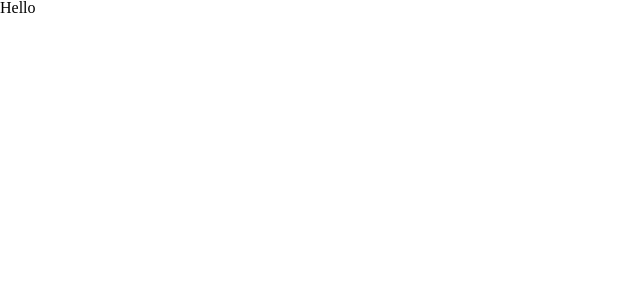
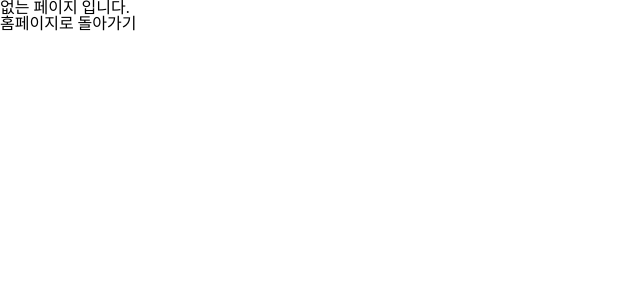
Before and after one commit to hhw12409/SearchBox, a React (Create React App) app: page / in a window 1280 px wide. Shown: the top 300 px of the page, without its empty margins (0-640 px from the left). Built offline with nearby package versions, Linux system fonts and the light colour scheme.

Commit message:
Feat: router setting

```diff
--- a/src/App.js
+++ b/src/App.js
@@ -1,10 +1,16 @@
 import React from 'react'
+import { BrowserRouter, Routes, Route } from 'react-router-dom'
+import Home from './pages/Home'
+import NotFound from './pages/NotFound'
 
 const App = () => {
   return (
-    <div>
-      <h1>Hello</h1>
-    </div>
+    <BrowserRouter>
+      <Routes>
+        <Route path="/api/attractions" element={<Home />} />
+        <Route path="*" element={<NotFound />} />
+      </Routes>
+    </BrowserRouter>
   )
 }
 
```
